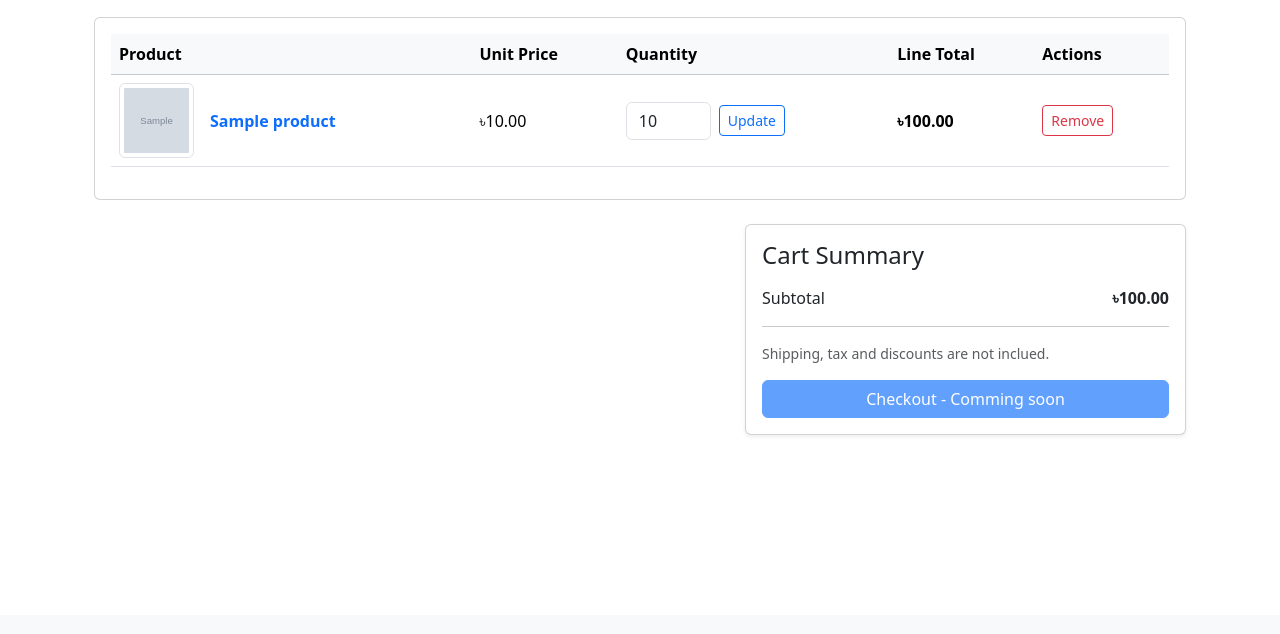
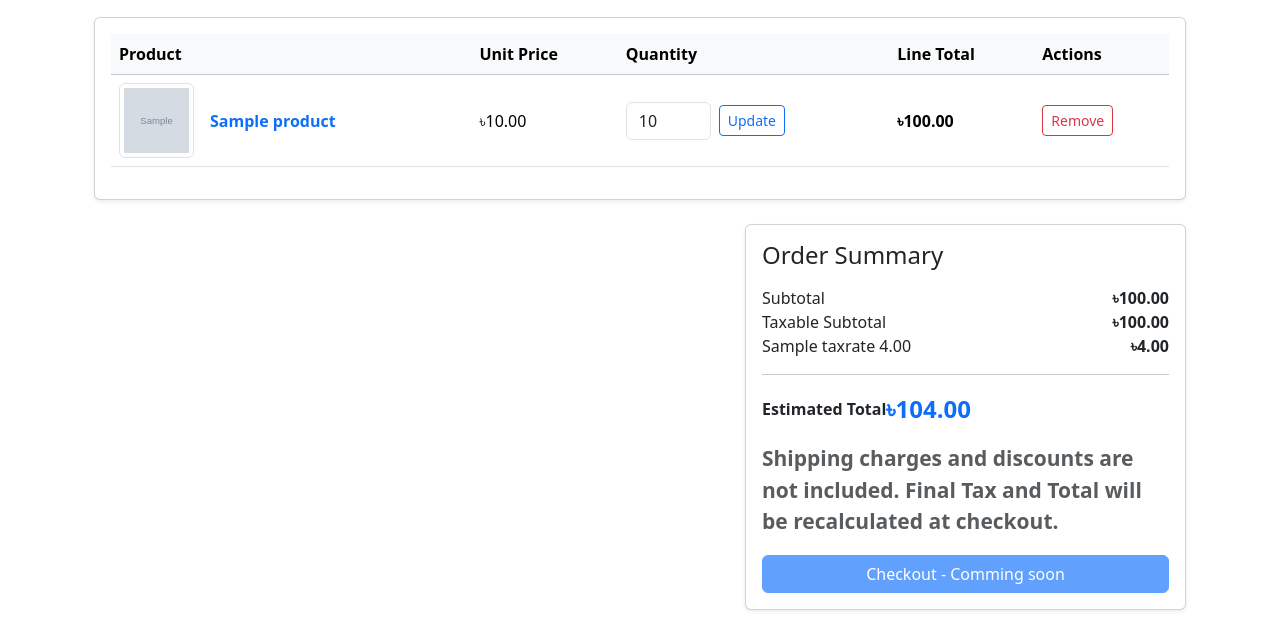
Before and after one commit to mamun-2025/ShopSphere, a Django app: page /cart/ in a window 1280 px wide. Shown: the part 185-819 px from the top of the page. Before the commit the page ends 620 px from the top, so only its background shows below. Run offline with Django 5.2, Linux system fonts and the light colour scheme; a user stored in the database is signed in; tables that the repository leaves empty hold one stand-in row (values such as "Sample post"); grey boxes marked "Sample" are stand-in pictures.

Commit message:
Show subtotal in cart_detail.html

```diff
--- a/templates/carts/cart_detail.html
+++ b/templates/carts/cart_detail.html
@@ -35,7 +35,7 @@
    <!-- Cart Items -->
    {% if cart_items %}
 
-      <div class="card shasow-sm">
+      <div class="card shadow-sm">
 
          <div class="card-body">
 
@@ -69,7 +69,7 @@
 
 
                                  <div>
-                                    <a herf="{% url 'products:product_detail' slug=item.product.slug %}"
+                                    <a href="{% url 'products:product_detail' slug=item.product.slug %}"
                                        class="text-decoration-none fw-semibold"
                                     >
                                        {{ item.product.name }}
@@ -176,9 +176,10 @@
                <div class="card-body">
 
                   <h4 class="mb-3">
-                     Cart Summary
+                     Order Summary
                   </h4>
 
+                  <!-- Cart Subtotal -->
                   <div class="d-flex justify-content-between">
                      <span>Subtotal</span>
 
@@ -187,11 +188,42 @@
                      </strong>
                   </div>
 
+                  <!-- Taxable Subtotal -->
+                  <div class="d-flex justify-content-between">
+                     <span>Taxable Subtotal</span>
+
+                     <strong>
+                        ৳{{ taxable_subtotal|floatformat:2 }}
+                     </strong>
+                  </div>
+
+                  <!-- Tax -->
+                  <div class="d-flex justify-content-between">
+                     <span>
+                        {{ tax_name }}
+                        {{ tax_rate|floatformat:2 }}
+                     </span>
+
+                     <strong>
+                        ৳{{ tax_amount|floatformat:2 }}
+                     </strong>
+                  </div>
+
                   <hr>
+
+                  <!-- Estimated Total -->
+                  <div class="d-flex justify-conten-between align-items-center mb-3">
+                     <strong>Estimated Total</strong>
+                     <strong class="fs-4 text-primary">
+                         ৳{{ total|floatformat:2 }}
+                  </div>
+
                   <p class="text-muted small">
-                     Shipping, tax and discounts are not inclued.
+                     Shipping charges and discounts are not included.
+                     Final Tax and Total will be recalculated at checkout.
                   </p>
 
+                  <!-- Checkout -->
                   <button
                      type="button"
                      class="btn btn-primary w-100"
```
